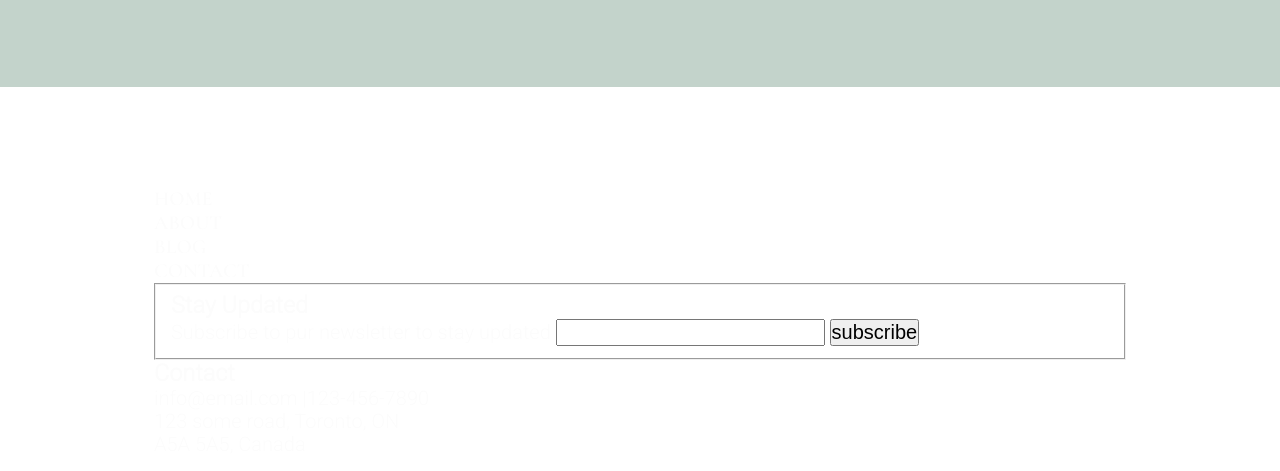
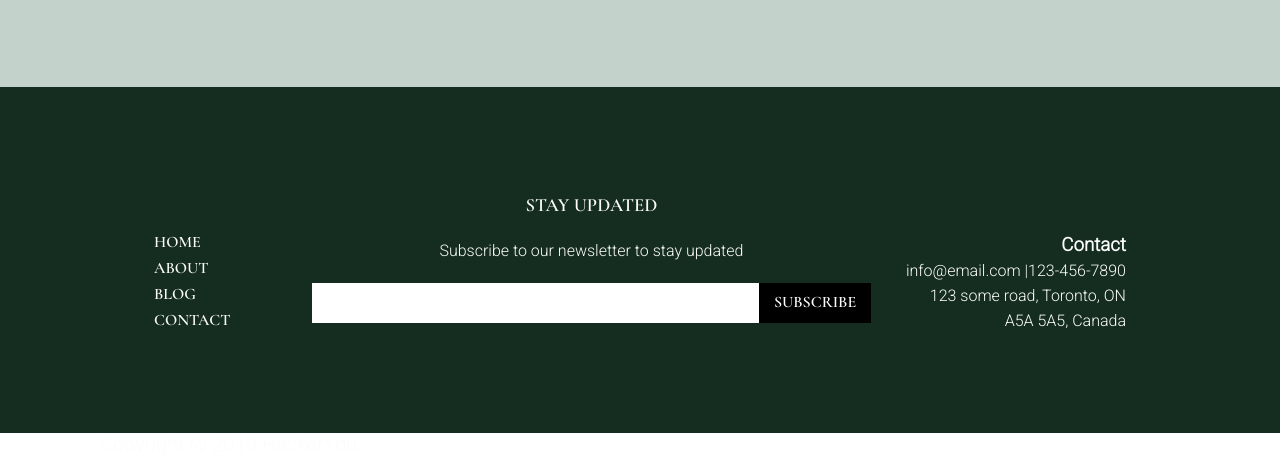
Before and after one commit to samnjab/animal-refuge, a plain HTML site: page index.html in a window 1280 px wide. Shown: the part 3125-3596 px from the top of the page. Drawn offline with nearby package versions, Linux system fonts and the light colour scheme; a web font is replaced by a local one.

Commit message:
styled the contact section

```diff
--- a/index.html
+++ b/index.html
@@ -118,9 +118,11 @@
                 <fieldset class="stay-updated">
                     <h3>Stay Updated</h3>
                     <form action="">
-                        <label for="newsletter-email">Subscribe to pur newsletter to stay updated</label>
-                        <input type="email" id="newsletter-email">
-                        <button type="submit">subscribe</button>
+                        <label for="newsletter-email">Subscribe to our newsletter to stay updated</label>
+                        <div class="subscribe">
+                            <input type="email" id="newsletter-email">
+                            <button type="submit">subscribe</button>
+                        </div>
                     </form>
                 </fieldset>
                 <div class="contact-us">
--- a/scss/main.scss
+++ b/scss/main.scss
@@ -188,7 +188,6 @@ header{
             text-transform: uppercase;
             margin-bottom: 20px;
             font-size: 1.75rem;
-
         }
 
         .zebra{
@@ -227,10 +226,74 @@ header{
                 margin-right:10%;
 
                 }
+            }
+        }
+    }
+
+    .contact{
+        background-color: $dark-green;
+        color: $white;
+        font-family: $font-3;
+        font-size: 0.8rem;
+        line-height:1.25rem;
+        .wrapper{
+            display:flex;
+            flex-wrap:wrap;
+            justify-content: space-between;
+            .contact-nav{
+                flex-basis:calc(15% - 10px);
+                align-self:flex-end;
+            }
+            .stay-updated{
+                flex-basis:calc(60%);
+                border:none;
+                text-align: center;
+                margin:0 10px;
+                align-self:flex-start;
+                h3{
+                    font-family: $font-2;
+                    text-transform: uppercase;
+                    margin-bottom:20px;
+                }
+
+                label{
+                    font-family: $font-3;
+                    font-size:0.8rem;
+                }
+
+                .subscribe{
+                    display:flex;
+                    margin-top:20px;
+                }
+
+                input{
+                    -webkit-appearance: none;
+                    -moz-appearance: none;
+                    appearance: none;
+                    border:none;
+                    margin:0;
+                    flex-basis:80%;
+                    height:2rem;
+
+                }
+                button{
+                    -webkit-appearance: none;
+                    -moz-appearance: none;
+                    appearance: none;
+                    background-color: $black;
+                    color:$white;
+                    border:none;
+                    font-family: $font-2;
+                    text-transform: uppercase;
+                    margin:0;
+                    flex-basis:20%;
+                }
 
             }
-
+            .contact-us{
+                flex-basis:calc(25% - 10px);
+                text-align: right;
+                align-self:flex-end;
+            }
         }
-
-
     }
```
Also changed, not shown: scss/main.css, 1 other file.
